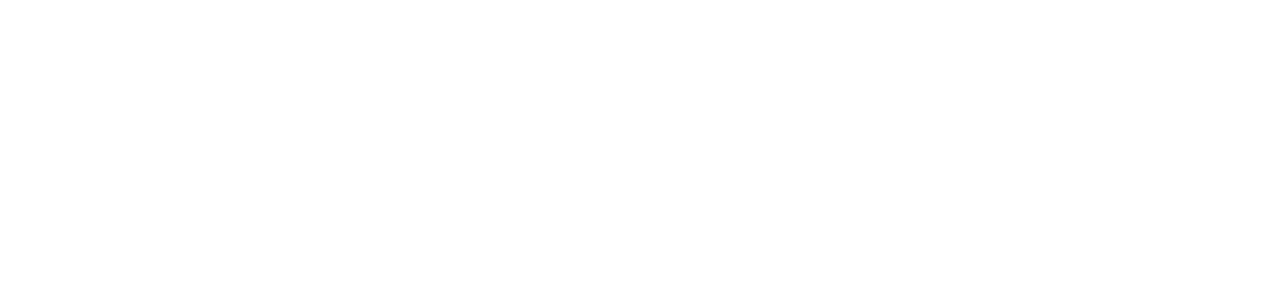
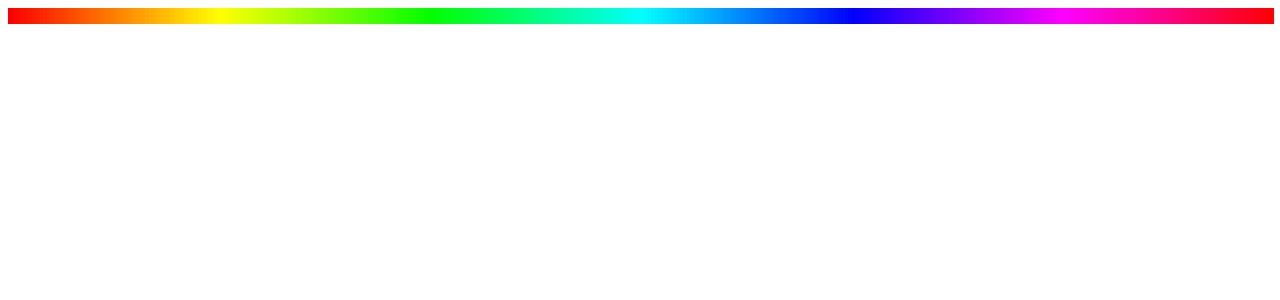
Before and after one commit to tim811223/ReactJS, a React (Vite) app in the folder ch11/1-ColorPicker/: page / in a window 1280 px wide. Shown: the top 300 px of the page. Built offline with nearby package versions, Linux system fonts and the light colour scheme.

Commit message:
CH11-105  完成色調並且把顏色抽象化

```diff
--- a/ch11/1-ColorPicker/src/App.tsx
+++ b/ch11/1-ColorPicker/src/App.tsx
@@ -1,5 +1,11 @@
+import { ColorPicker } from "./ColorPicker/ColorPicker";
+
 function App() {
-  return <></>;
+  return (
+    <>
+      <ColorPicker />
+    </>
+  );
 }
 
 export default App;
--- /dev/null
+++ b/ch11/1-ColorPicker/src/ColorPicker/ColorPicker.scss
@@ -0,0 +1,9 @@
+.color-picker {
+  .palette {
+    display: flex;
+    .cell {
+      flex-grow: 1;
+      height: 1em;
+    }
+  }
+}
--- /dev/null
+++ b/ch11/1-ColorPicker/src/ColorPicker/ColorPicker.tsx
@@ -0,0 +1,18 @@
+import "./ColorPicker.scss";
+import { FC } from "react";
+import { Palette } from "./Palette";
+import { hsl } from "./util";
+
+export const ColorPicker: FC = () => {
+  return (
+    <>
+      <div>
+        <div className="color-picker">
+          <Palette
+            colors={[...Array(360).keys()].map((h) => hsl(h, 100, 50))}
+          />
+        </div>
+      </div>
+    </>
+  );
+};
--- /dev/null
+++ b/ch11/1-ColorPicker/src/ColorPicker/Palette.tsx
@@ -0,0 +1,17 @@
+import { FC } from "react";
+
+interface Props {
+  colors: string[];
+}
+
+export const Palette: FC<Props> = ({ colors }) => {
+  return (
+    <>
+      <div className="palette">
+        {colors.map((c) => (
+          <div style={{ backgroundColor: c }} className="cell" key={c}></div>
+        ))}
+      </div>
+    </>
+  );
+};
--- /dev/null
+++ b/ch11/1-ColorPicker/src/ColorPicker/util.ts
@@ -0,0 +1,3 @@
+export const hsl = (h: number, s: number, l: number) => {
+  return `hsl(${h}, ${s}%, ${l}%)`;
+};
```
